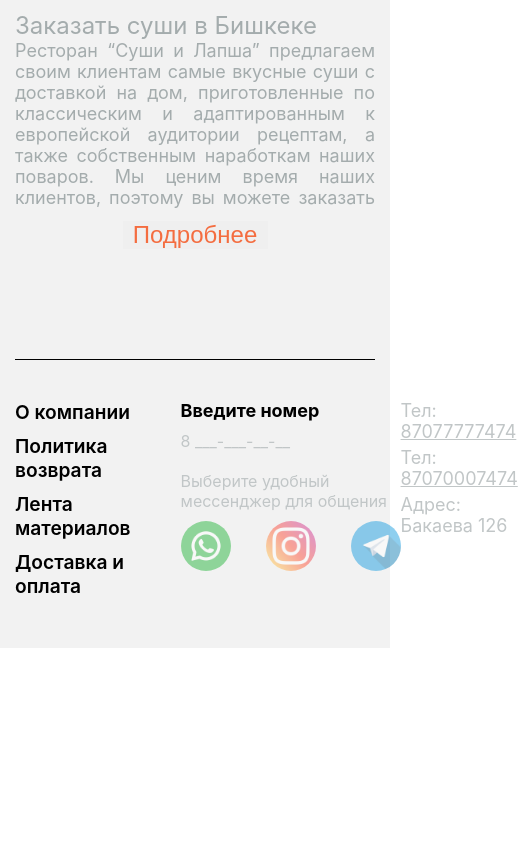
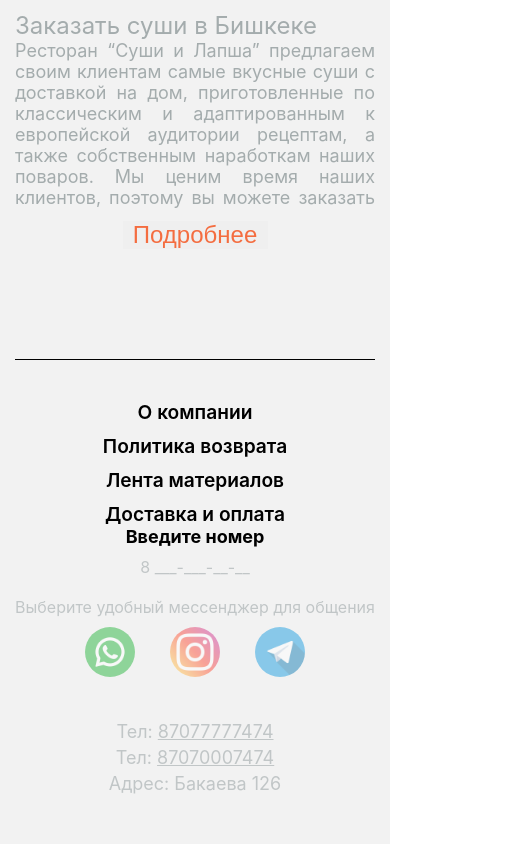
Before and after one commit to MaxatDzhetenbayev/romsen, a React (Vite) app: page / in a window 390 px wide. Shown: the part 906-1750 px from the top of the page, 518 px wide, since content can reach past the window. Before the commit the page ends 1554 px from the top, so only its background shows below. Built offline with nearby package versions, Linux system fonts and the light colour scheme.

Commit message:
fix: Исправлена ошибка футера

```diff
--- a/src/components/Footer/Footer.module.css
+++ b/src/components/Footer/Footer.module.css
@@ -93,7 +93,7 @@
 }
 
 
-@media (max-width: 360px) {
+@media (max-width: 600px) {
     .footer{
         display: block;
     }
@@ -110,5 +110,7 @@
     .center{
         display: flex;
         align-items: center;
+        padding: 0px;
+        text-align: center;
     }
 }
```
